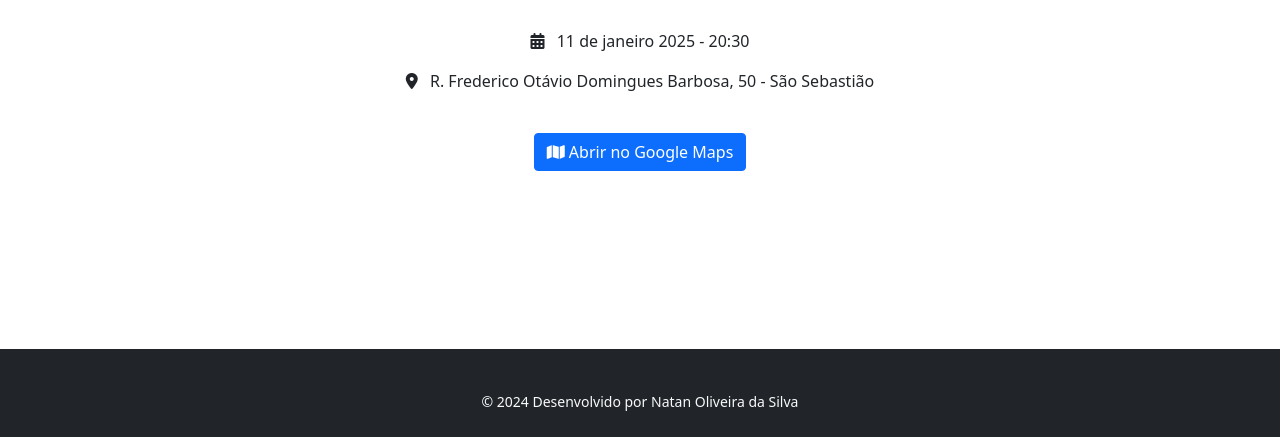
After one commit to NatanOliveiraslv/formatura-app, a Django app: template templates/local.html in a window 1280 px wide. The commit adds this page. Shown: the part 6023-6460 px from the top of the page. Run offline with Django 3.2, Linux system fonts and the light colour scheme; the template is opened without the code that fills it, so the values that code supplies are empty; some libraries are stand-ins or nearby versions.

Commit message:
add: page local

```diff
--- a/apps/paginas/urls.py
+++ b/apps/paginas/urls.py
@@ -4,4 +4,5 @@ from . import views
 urlpatterns = [
     path('', views.index, name='index'),
     path('erro404', views.erro404, name='erro404'),
+    path('local-do-evento', views.local, name='local'),
 ]
--- a/apps/paginas/views.py
+++ b/apps/paginas/views.py
@@ -9,3 +9,6 @@ def index(request):
 
 def erro404(request):
     return render(request, '404.html')
+
+def local(request):
+    return render(request, 'local.html')
--- a/templates/index.html
+++ b/templates/index.html
@@ -16,7 +16,7 @@
     <div class="content-wrapper">
         <!-- Texto acima do botão -->
         <div class="text">
-            <p class="custom-text-date">11.01.2024</p>
+            <p class="custom-text-date">11.01.2024 - 20:30</p>
             <p class="custom-text-title">Formatura Rian</p>
         </div>
         <!-- Botão fixado na parte inferior -->
--- /dev/null
+++ b/templates/local.html
@@ -0,0 +1,54 @@
+{% extends 'base.html' %}
+{% load static %}
+
+{% block css %}
+<link rel="stylesheet" type="text/css" href="{% static 'style/local.css' %}">
+<link href="https://cdnjs.cloudflare.com/ajax/libs/font-awesome/6.0.0-beta3/css/all.min.css" rel="stylesheet">
+{% endblock %}
+
+{% block title %}
+    Pagina inicial | Local do evento
+{% endblock %}
+
+{% block content %}
+
+<div class="container-fluid p-0">
+    <!-- Mapa do Google Maps -->
+    <div class="iframe-wrapper">
+        <iframe
+            src="https://www.google.com/maps/embed?pb=!1m18!1m12!1m3!1d3455.0508552827323!2d-51.1414555!3d-30.006696099999996!2m3!1f0!2f0!3f0!3m2!1i1024!2i768!4f13.1!3m3!1m2!1s0x9519779c3e12d327%3A0x7217fd26e456583f!2sR.%20Frederico%20Ot%C3%A1vio%20Domingues%20Barbosa%2C%2050%20-%20S%C3%A3o%20Sebasti%C3%A3o%2C%20Porto%20Alegre%20-%20RS%2C%2091060-295!5e0!3m2!1spt-BR!2sbr!4v1733614890461!5m2!1spt-BR!2sbr"
+            width="100%"
+            height="450"
+            allowfullscreen=""
+            loading="lazy"
+            referrerpolicy="no-referrer-when-downgrade">
+        </iframe>
+    </div>
+    <!-- Informações do Evento -->
+    <div class="event-info p-4 text-center">
+        <!-- Data -->
+        <div class="event-date mb-3">
+            <i class="fas fa-calendar-alt me-2"></i>
+            <a>
+                11 de janeiro 2025 - 20:30
+            </a>
+        </div>
+        <!-- Endereço -->
+        <div class="event-location">
+            <i class="fas fa-map-marker-alt me-2"></i>
+            <a>
+                R. Frederico Otávio Domingues Barbosa, 50 - São Sebastião
+            </a>
+        </div>
+    </div>
+    <div class="text-center my-3">
+        <a href="https://www.google.com/maps/place/R.+Frederico+Ot%C3%A1vio+Domingues+Barbosa,+50+-+S%C3%A3o+Sebasti%C3%A3o,+Porto+Alegre+-+RS,+91060-295"
+           class="btn btn-primary"
+           target="_blank"
+           rel="noopener noreferrer">
+            <i class="fas fa-map"></i> Abrir no Google Maps
+        </a>
+    </div>
+
+</div>
+{% endblock %}
--- a/templates/partials/navbar.html
+++ b/templates/partials/navbar.html
@@ -28,6 +28,14 @@
       </svg>
     </span>
   </a>
+  <a class="menu-item" href="{% url 'local' %}">
+    <span class="menu-text">Local do evento</span>
+    <span class="menu-icon">
+      <svg xmlns="http://www.w3.org/2000/svg" fill="none" viewBox="0 0 24 24" stroke-width="2" stroke="currentColor" aria-hidden="true" class="icon">
+        <path stroke-linecap="round" stroke-linejoin="round" d="M9 5l7 7-7 7"></path>
+      </svg>
+    </span>
+  </a>
 </div>
 
 <nav class="navbar navbar-expand-lg navbar-light bg-light">
@@ -48,7 +56,10 @@
           </li>
           <li class="nav-item">
             <a class="nav-link" href="{% url 'presentes' %}">Lista de presentes</a>
-        </li>
+          </li>
+          <li class="nav-item">
+            <a class="nav-link" href="{% url 'local' %}">Local do evento</a>
+          </li>
       </ul>
   </div>
 </nav>
```
